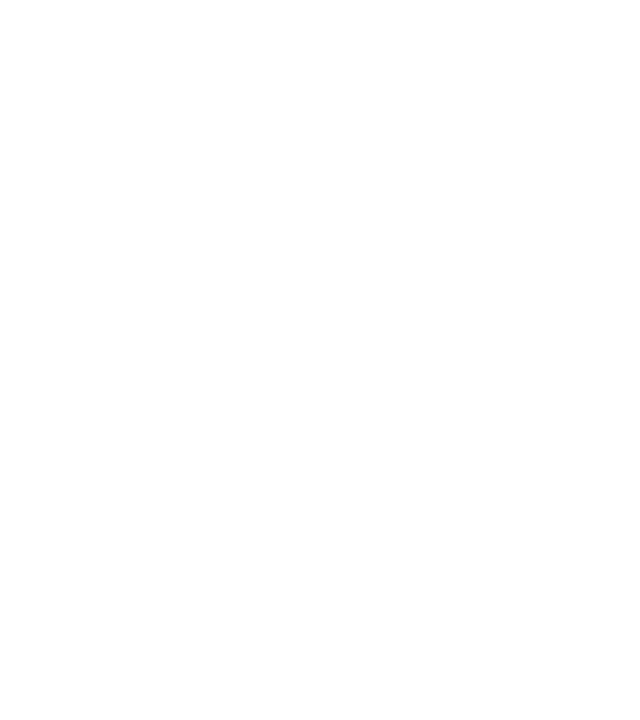
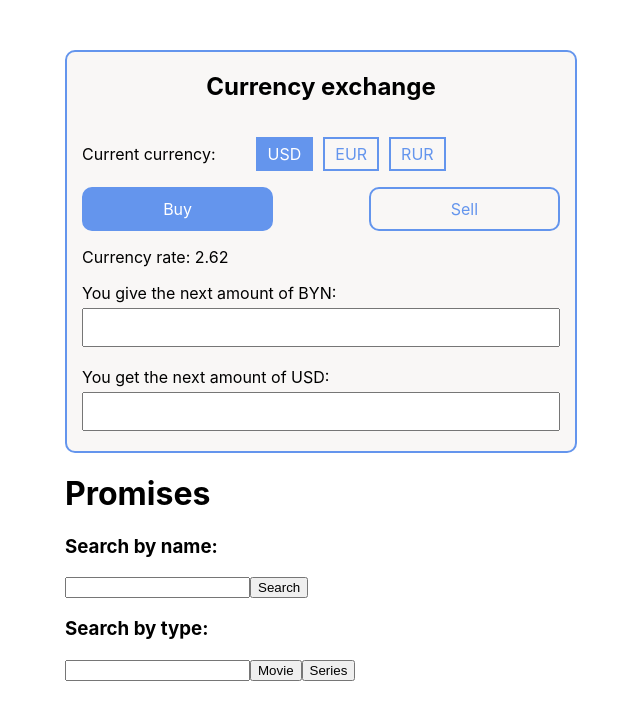
Before and after one commit to Chester7777/Converter, a React (Create React App) app: page / in a window 1280 px wide. Shown: the top 720 px of the page, without its empty margins (319-959 px from the left). Built offline with nearby package versions, Linux system fonts and the light colour scheme.

Commit message:
lesson3 axios and promise

```diff
--- a/src/App.tsx
+++ b/src/App.tsx
@@ -1,8 +1,8 @@
 import React from 'react';
 import './App.css';
-// import Lesson1 from './lessons/lesson1/lesson1';
+import Lesson1 from './lessons/lesson1/lesson1';
 // import './lessons/lesson2/lesson2';
-// import Lesson3 from './lessons/lesson3/Lesson3';
+import Lesson3 from './lessons/lesson3/Lesson3';
 // import Lesson4 from './lessons/lesson4/Lesson4';
 // import './lessons/lesson5/lesson5';
 // import './lessons/lesson6/lesson6';
@@ -12,8 +12,8 @@
 function App() {
     return (
         <div className="container">
-            {/*<Lesson1 />*/}
-            {/*<Lesson3 />*/}
+            <Lesson1 />
+            <Lesson3 />
             {/*<Lesson4 />*/}
         </div>
     );
--- a/src/lessons/lesson3/API.ts
+++ b/src/lessons/lesson3/API.ts
@@ -3,15 +3,16 @@
 const configOMB = {
     baseURL: 'http://www.omdbapi.com',
 };
-const key = '';
+const key = 'e9c35878';
 const axiosInstance = axios.create(configOMB);
 
 const API = {
     searchFilmsByTitle: (title: string) => {
+       return axiosInstance.get(`/?apikey=${key}&t=${title}`)
     },
     searchFilmsByType: (title: string, type: string) => {
+        return axiosInstance.get(`/?apikey=${key}&t=${title}type=${type}`)
     }
 };
 
-
 export default API;
--- a/src/lessons/lesson3/Lesson3.tsx
+++ b/src/lessons/lesson3/Lesson3.tsx
@@ -8,13 +8,15 @@
     const [searchNameByType, setSearchNameByType] = useState('');
     const [serachResultByType, setSerachResultByType] = useState('');
 
-    const searchFilm = () => {
-        API.searchFilmsByTitle(searchName)
+    const searchFilm = async () => {
+        let promise1 = await API.searchFilmsByTitle(searchName)
+         setSerachResult(JSON.stringify(promise1.data))
     };
 
     const searchByType = (e: React.MouseEvent<HTMLButtonElement>) => {
         const type: string = e.currentTarget.dataset.t ? e.currentTarget.dataset.t : '';
-        API.searchFilmsByType(searchNameByType, type)
+       let promise2 = API.searchFilmsByType(searchNameByType, type)
+        setSerachResultByType(JSON.stringify(promise2))
     }
 
     return (
```
Also changed, not shown: 1 other file (tests, documents, lock files or other folders).
